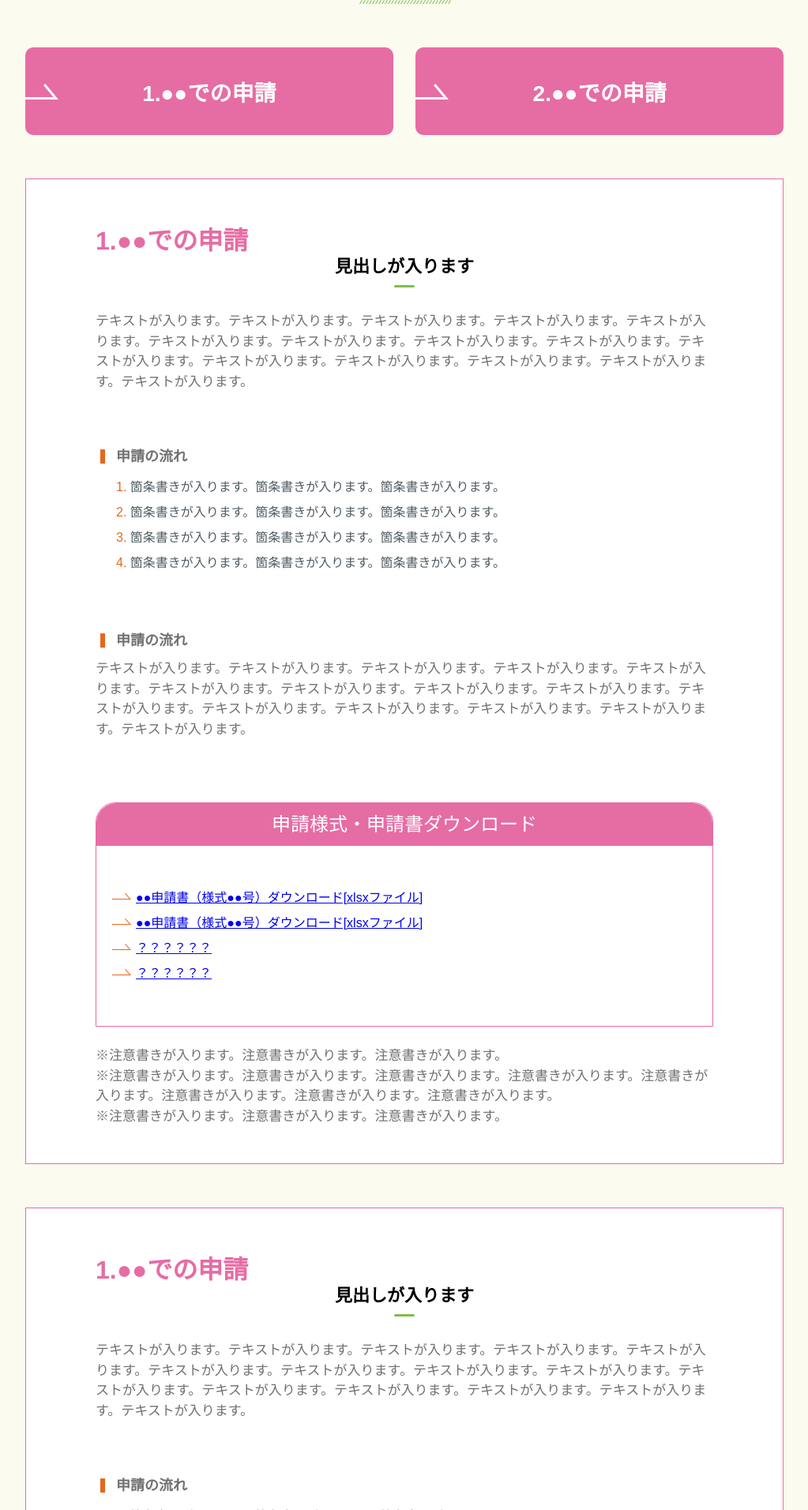
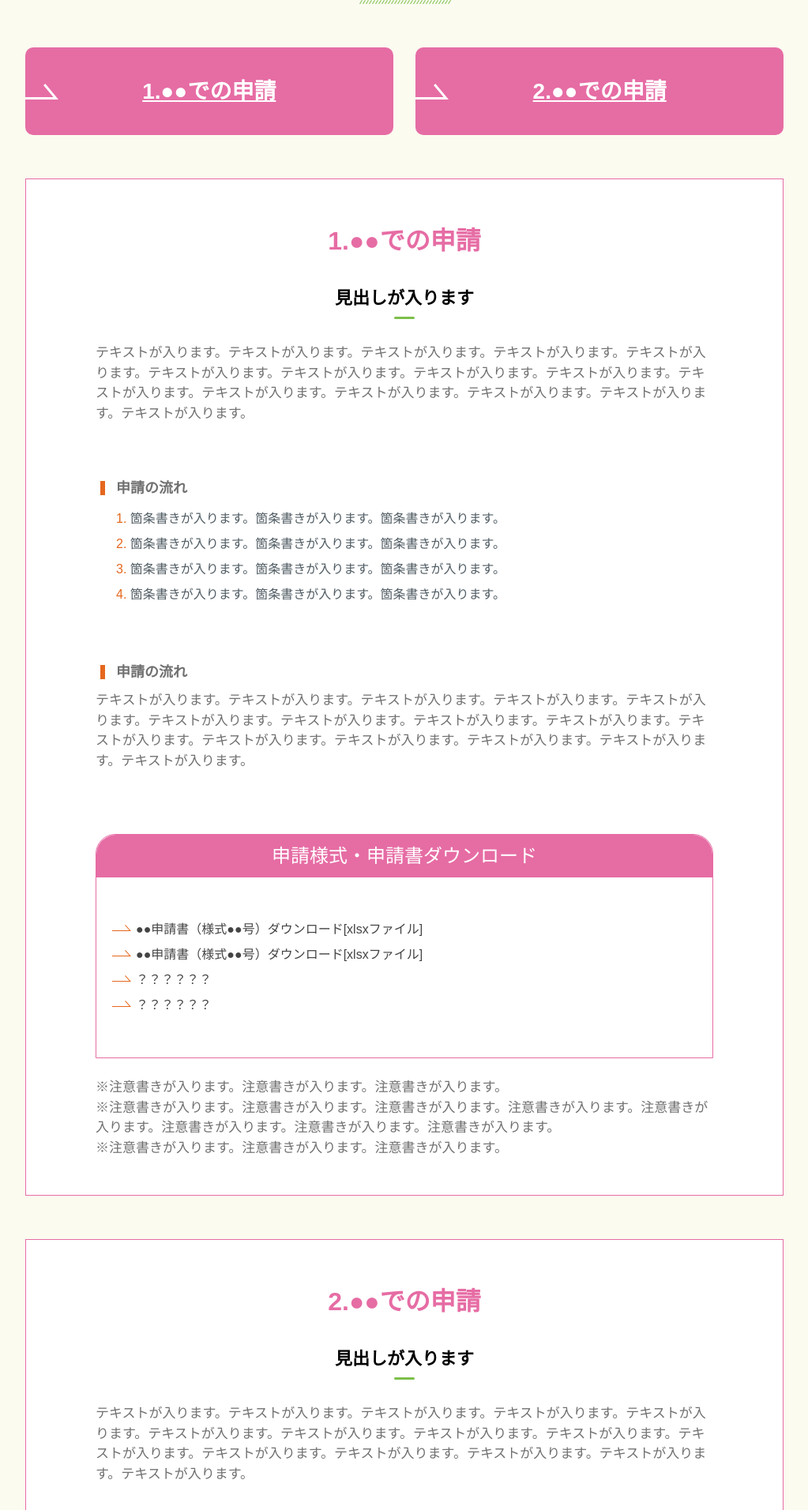
Before and after one commit to Oshima-Minoru/diagnosis, a PHP site: the page made by index.php in a window 1280 px wide. Shown: the part 3400-5312 px from the top of the page at 79% size, without its empty margins (128-1151 px from the left). Run offline with PHP 8.4, Linux system fonts and the light colour scheme; some web fonts are replaced.

Commit message:
modified

```diff
--- a/css/common.css
+++ b/css/common.css
@@ -228,6 +228,7 @@ li.custom-list {
 .main-menu {
   position: relative;
   max-width: 1200px;
+  margin: auto;
   height: 70px;
   padding: 0 20px;
   display: flex;
@@ -294,9 +295,12 @@ li.custom-list {
   justify-content: center;
   align-items: center;
   background-color: #E66CA4;
+  border: 1px solid #E66CA4;
+}
+.nav-item.apply a::after {
+  display: none;
 }
 .nav-item.apply:hover {
-  transform: none;
   color: #E66CA4 !important;
   background-color: white;
   border: 1px solid #E66CA4;
@@ -308,18 +312,19 @@ li.custom-list {
   color: #E66CA4 !important;
 }
 .nav-item.apply a:hover::after {
-  transform: scale(0, 0) !important;
+  display: none;
 }
 
 /* top-bar */
 .section-topbar {
   width: 100vw;
   height: 22px;
-  background-color: #E5671D;
+  background-color: #F3A35E;
 }
 .section-topbar p {
   font-size: 15px;
   text-align: center;
+  color: white;
 }
 
 /*---- top ----*/
@@ -407,6 +412,7 @@ li.custom-list {
   background-color: #FBFBF0;
   margin-top: 42px;
   padding-bottom: 90px;
+  scroll-margin-top: 70px;
 }
 .section-overview h2 {
   padding-top: 47px;
@@ -475,6 +481,7 @@ li.custom-list {
 .section-require {
   margin-top: 90px;
   padding-bottom: 106px;
+  scroll-margin-top: 100px;
 }
 .textbox-yellow {
   margin-top: 44px;
@@ -487,6 +494,7 @@ li.custom-list {
   background-color: #FBFBF0;
   padding-top: 86px;
   padding-bottom: 113px;
+  scroll-margin-top: 70px;
 }
 
 .section-apply .button-container {
@@ -497,6 +505,9 @@ li.custom-list {
 }
 .button-red {
   position: relative;
+  display: flex;
+  align-items: center;
+  justify-content: center;
   width: 48.5%;
   height: 111px;
   color: white;
@@ -527,9 +538,16 @@ li.custom-list {
   background-color: white;
   border: 1px solid #E66CA4;
 }
+#apply1 {
+  scroll-margin-top: 70px;
+}
+#apply2 {
+  scroll-margin-top: 70px;
+}
 .section-apply .apply-title {
-  margin: auto;
+  text-align: center;
   margin-top: 62px;
+  margin-bottom: 40px;
   font-size: 32px;
   font-weight: 600;
   color: #E66CA4;
@@ -591,11 +609,19 @@ li.custom-list {
   background-image: url("../img/li_arrow.svg");
   background-repeat: no-repeat;
 }
-
+.download-container ul li a{
+  text-decoration: none;
+  color: #444444;
+}
+.download-container ul li a:hover{
+  color: #4481E2;
+  text-decoration: underline;
+}
 /* section faq */
 .section-faq {
   margin-top: 108px;
   padding-bottom: 90px;
+  scroll-margin-top: 70px;
 }
 
 .section-faq .wrapper {
@@ -659,6 +685,7 @@ li.custom-list {
 /* section contact */
 .section-contact {
   margin-top: 80px;
+  scroll-margin-top: 100px;
 }
 .section-contact h2 {
   margin-bottom: 26px;
--- a/index.html
+++ b/index.html
@@ -226,13 +226,13 @@
             </div>
           </div>
         </section>
-        <section class="section-apply">
+        <section id="section-apply" class="section-apply">
           <div class="wrapper">
             <div class="container">
               <h2>申請方法</h2>
               <div class="button-container">
-                <button class="button-red">1.●●での申請</button>
-                <button class="button-red">2.●●での申請</button>
+                <a href="#apply1" class="button-red">1.●●での申請</a>
+                <a href="#apply2" class="button-red">2.●●での申請</a>
               </div>
               <div id="apply1" class="content-apply">
                 <div class="main-container">
@@ -295,7 +295,7 @@
               <div id="apply2" class="content-apply">
                 <div class="main-container">
                   <div class="apply-title">
-                    1.●●での申請
+                    2.●●での申請
                   </div>
                   <h3>見出しが入ります</h3>
                   <p>
```
Also changed, not shown: other parts of index.html (+16 -16 lines).
